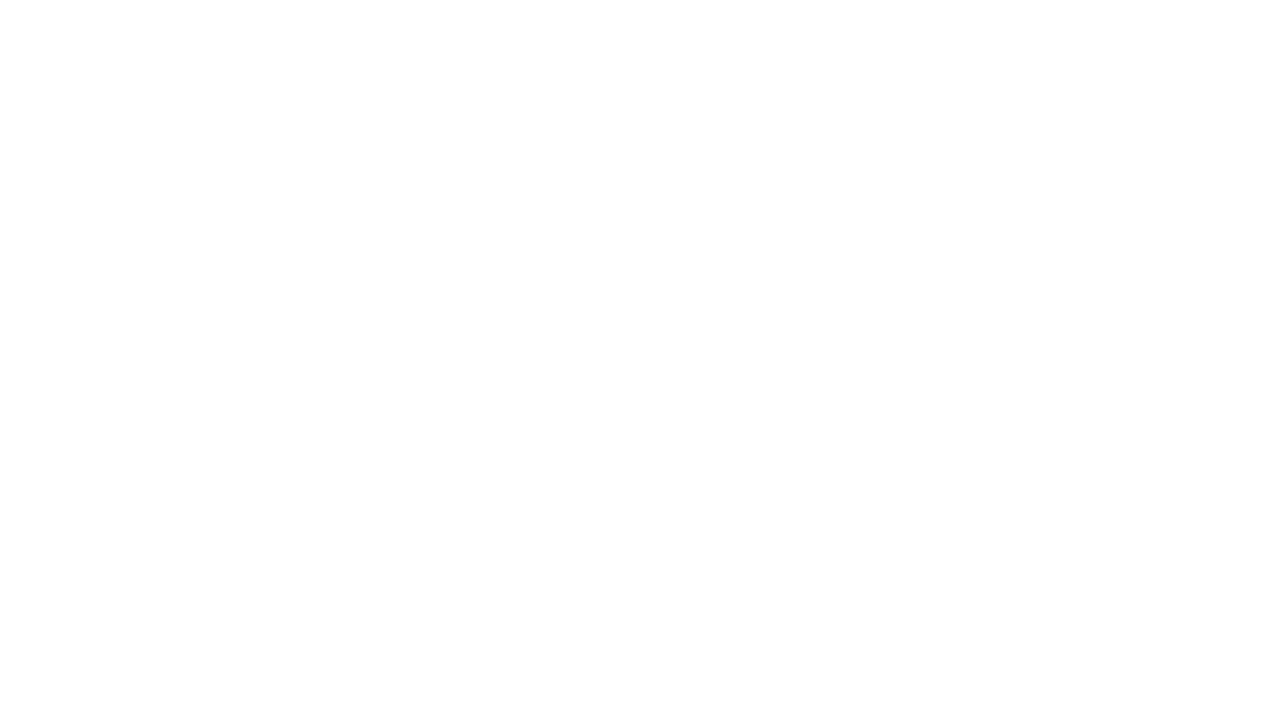
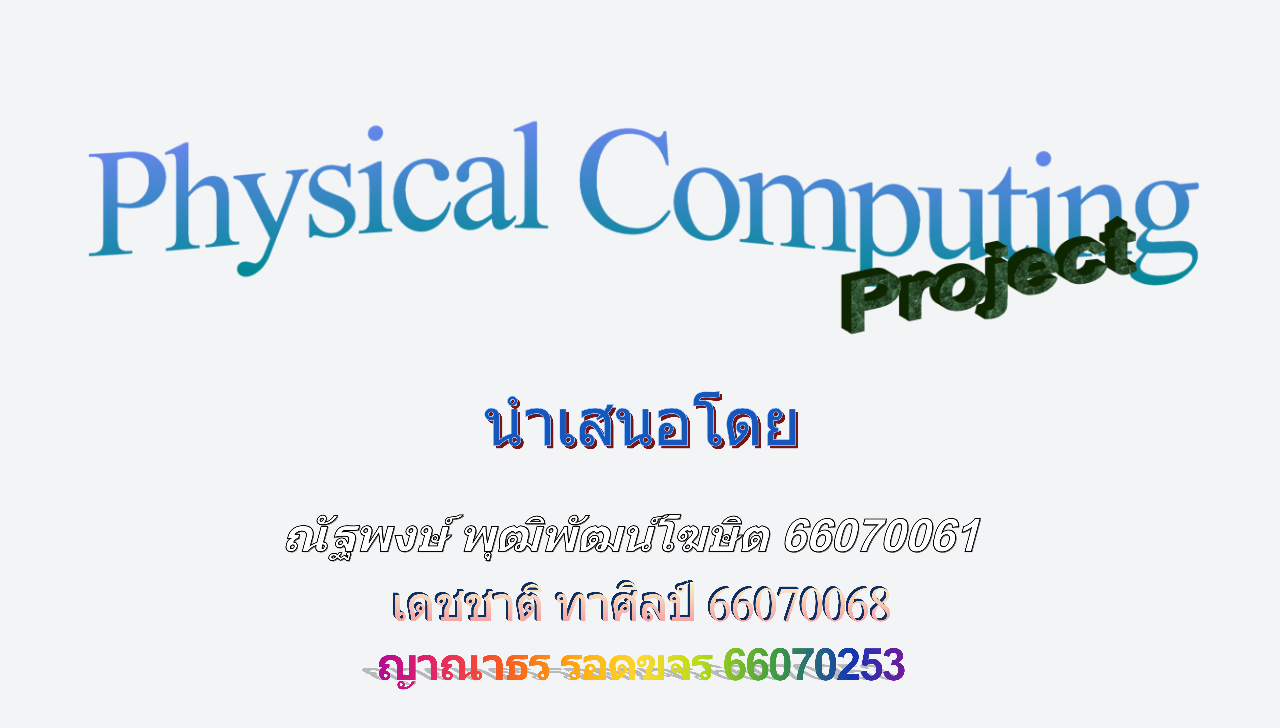
Before and after one commit to SassyxD/physicalcom.github.io, a website: page index.html in a window 1280 px wide. Drawn offline with nearby package versions, Linux system fonts and the light colour scheme.

Commit message:
main theme and couple animation applys on webpage

```diff
--- a/index.html
+++ b/index.html
@@ -3,9 +3,29 @@
 <head>
     <meta charset="UTF-8">
     <meta name="viewport" content="width=device-width, initial-scale=1.0">
-    <title>Document</title>
+    <title>Physical Computing</title>
+    <script src="https://cdn.tailwindcss.com"></script>
+    <style>
+        .fade-in {
+            opacity: 0;
+            transition: opacity 2s ease-in-out;
+        }
+
+        .fade-in-visible {
+            opacity: 1;
+        }
+    </style>
 </head>
-<body>
+<body class="h-screen flex flex-col justify-center items-center bg-gray-100">
+    <img id="header-img" src="public/img/Header.png" alt="Header" class="w-max h-auto mt-2 fade-in">
+    <img src="public/img/presented.png" alt="Presented by" class="mt-2 max-w-max h-auto">
+    <img src="public/img/name.png" alt="Name" class="w-max h-auto mt-10">
 
+    <script>
+        window.addEventListener('load', function() {
+            const headerImg = document.getElementById('header-img');
+            headerImg.classList.add('fade-in-visible');
+        });
+    </script>
 </body>
 </html>
--- /dev/null
+++ b/package.json
@@ -0,0 +1,5 @@
+{
+  "devDependencies": {
+    "tailwindcss": "^3.4.14"
+  }
+}
--- /dev/null
+++ b/styles.css
@@ -0,0 +1,3 @@
+@tailwind base;
+@tailwind components;
+@tailwind utilities;
--- /dev/null
+++ b/tailwind.config.js
@@ -0,0 +1,8 @@
+/** @type {import('tailwindcss').Config} */
+module.exports = {
+  content: [],
+  theme: {
+    extend: {},
+  },
+  plugins: [],
+}
```
Also changed, not shown: output.css (added), public/img/Header.png (added), public/img/name.png (added), public/img/presented.png (added), 1 other file.
